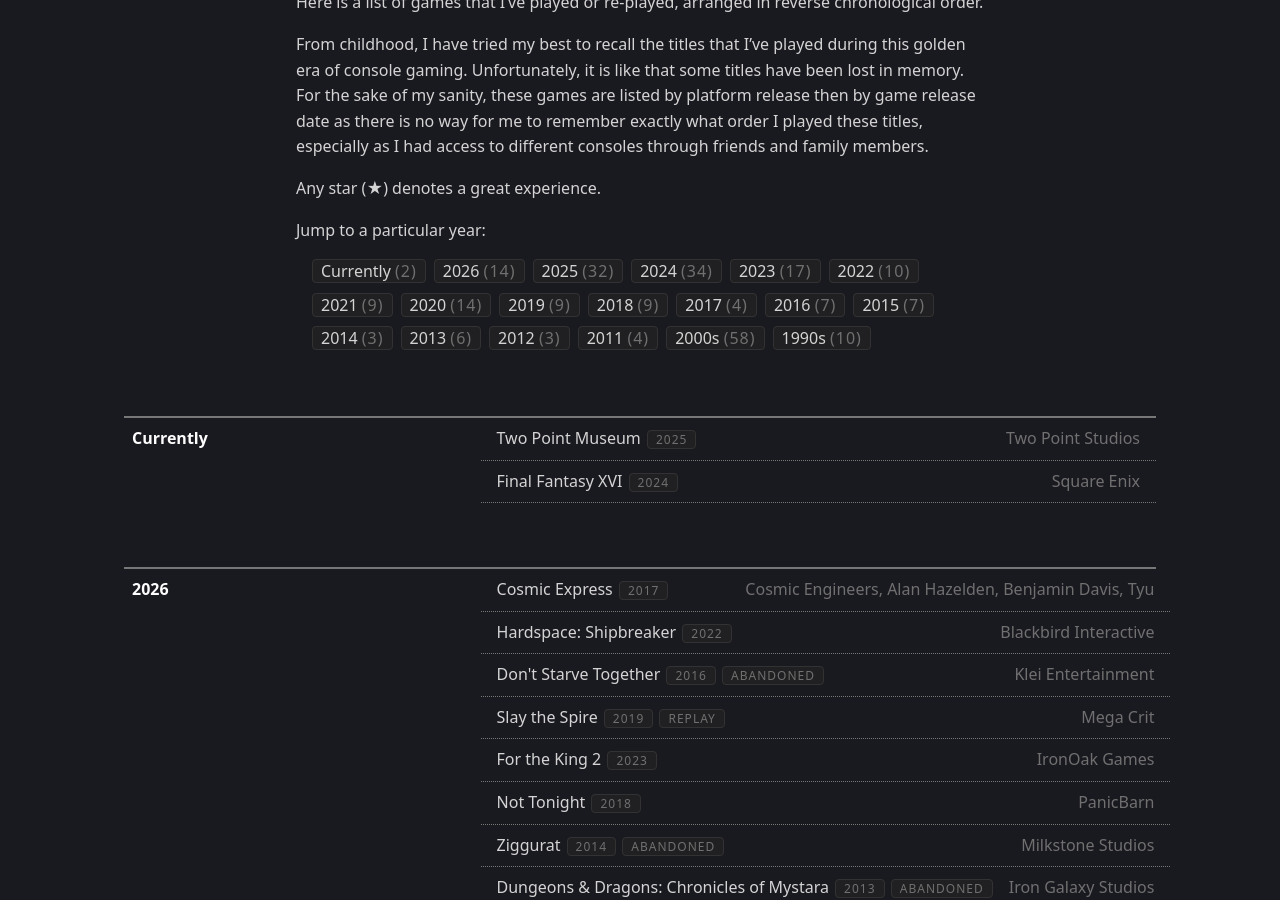
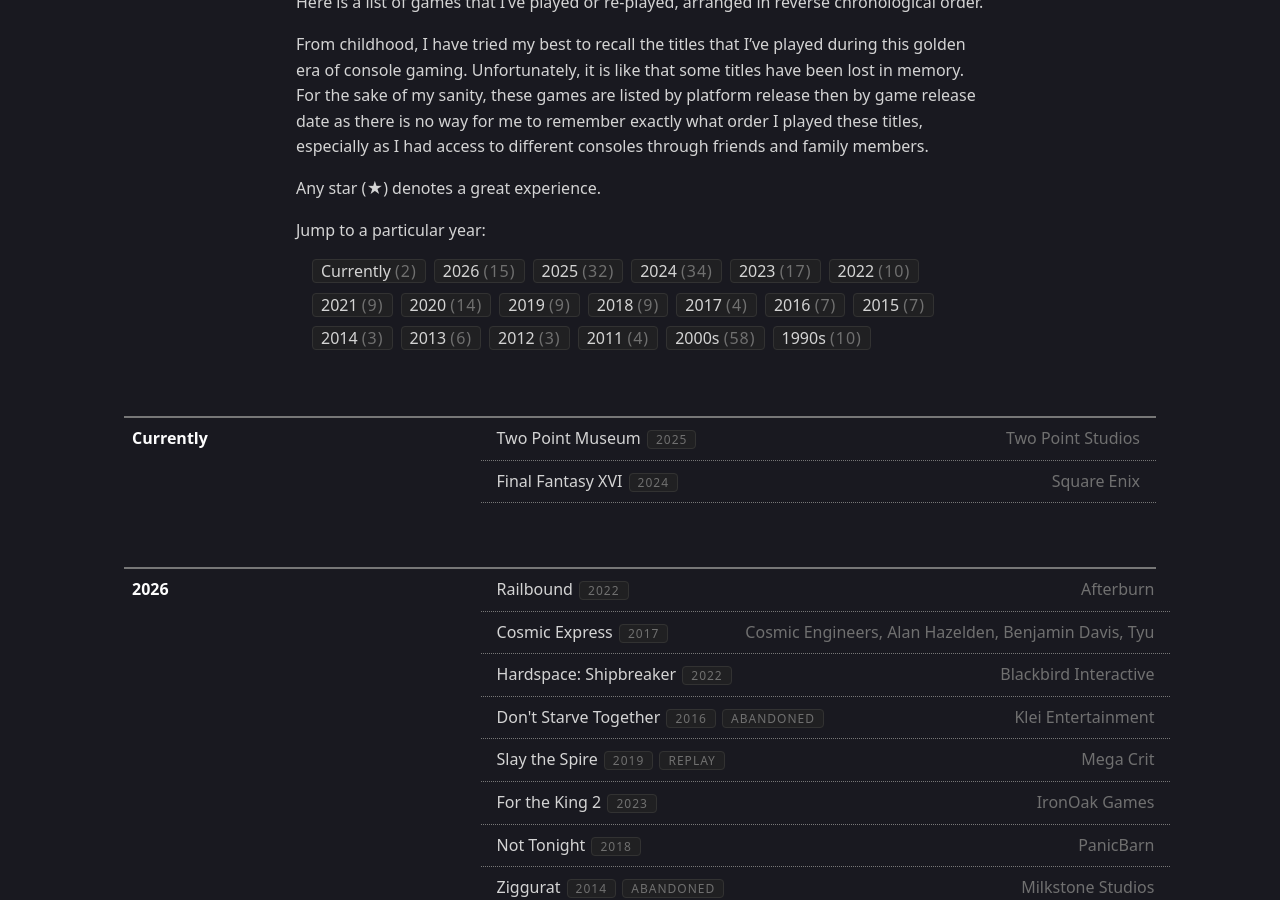
Before and after one commit to KlazHTT/personal-website, a Jekyll site: the page built from pages/gaming.md, in a window 1280 px wide and 900 px high, scrolled down 370 px. Built offline with Jekyll 4.4.1, drawn with Linux system fonts in a browser that asks for light colours.

Commit message:
Update games.yml

```diff
--- a/_data/games.yml
+++ b/_data/games.yml
@@ -10,6 +10,10 @@
       status:
 - year: 2026
   games:
+    - title: Railbound
+      developer: Afterburn
+      released: 2022
+      status: Completed
     - title: Cosmic Express
       developer: Cosmic Engineers, Alan Hazelden, Benjamin Davis, Tyu
       released: 2017
```
